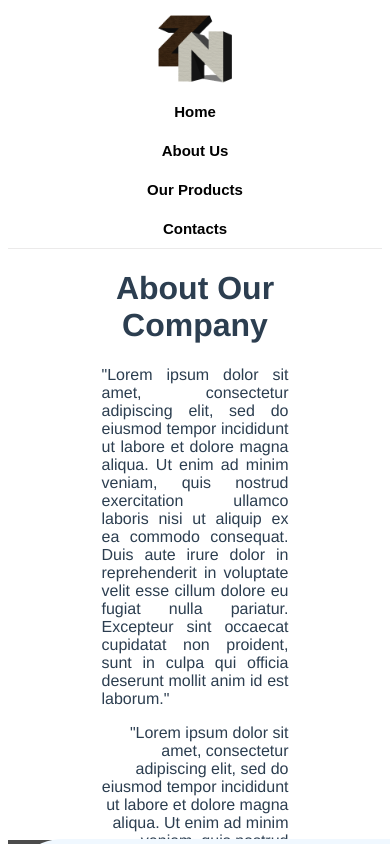
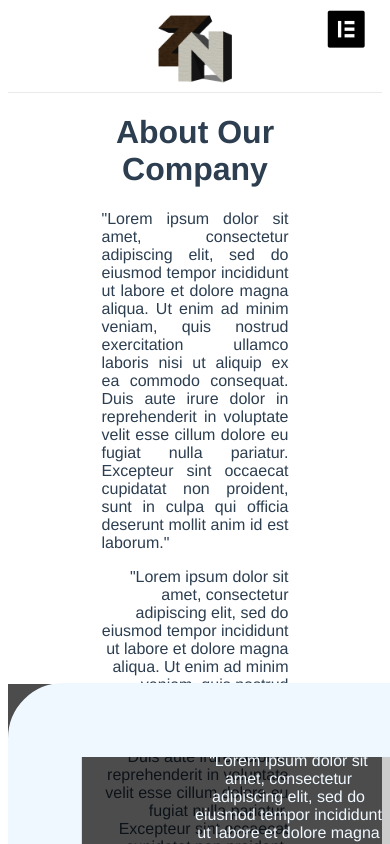
Before and after one commit to znieczu/znieczu-front, a Vue app: page /#/about-us in a window 390 px wide. Shown: the top 844 px of the page. Built offline with nearby package versions, Linux system fonts and the light colour scheme; what vue-carousel-3d, vue-mq would draw is missing.

Commit message:
# added media queries for mobile screen

```diff
--- a/src/components/Home.vue
+++ b/src/components/Home.vue
@@ -121,7 +121,6 @@ export default {
         text-align: center;
       }
       .logInUp {
-        display: flex;
         display: none;
 
         align-items: center;
--- a/src/components/NavBar.vue
+++ b/src/components/NavBar.vue
@@ -1,8 +1,9 @@
 <template>
     <div class="navbar">
       <img id="logo" src="../assets/znieczu-logo.png" width="80" height="80">
+      <v-icon  class="myIcon" @click="showButtons = !showButtons">fab fa-elementor</v-icon>
 
-      <div class="navbar-buttons">
+      <div class="navbar-buttons" v-show="showButtons">
             <router-link to="/" tag="button">Home</router-link>
             <router-link to="/about-us" tag="button">About Us</router-link>
             <img src="../assets/znieczu-logo.png" width="80" height="80">
@@ -16,13 +17,24 @@
 
 <script>
 export default {
-  name: 'NavBar'
+  name: 'NavBar',
+  data: function () {
+    return {
+      showButtons: false,
+    }
+  }
 }
 </script>
 
-<style>
+<style scoped>
   #logo {
     display: none;
+  }
+  .myIcon {
+    color: #000;
+    font-size: 5vh;
+    position: fixed;
+    right:3vh
   }
     .navbar {
         border-bottom: solid 1px #EBEAEA;
@@ -45,6 +57,10 @@ export default {
     .navbar-buttons {
         display: flex;
         justify-content: space-around;
+        position: fixed;
+        right: 2vh;
+        z-index: 1;
+        background-color: rgba(0,0,0,0.5);
     }
 
     @media screen and (max-width: 600px) {
```
